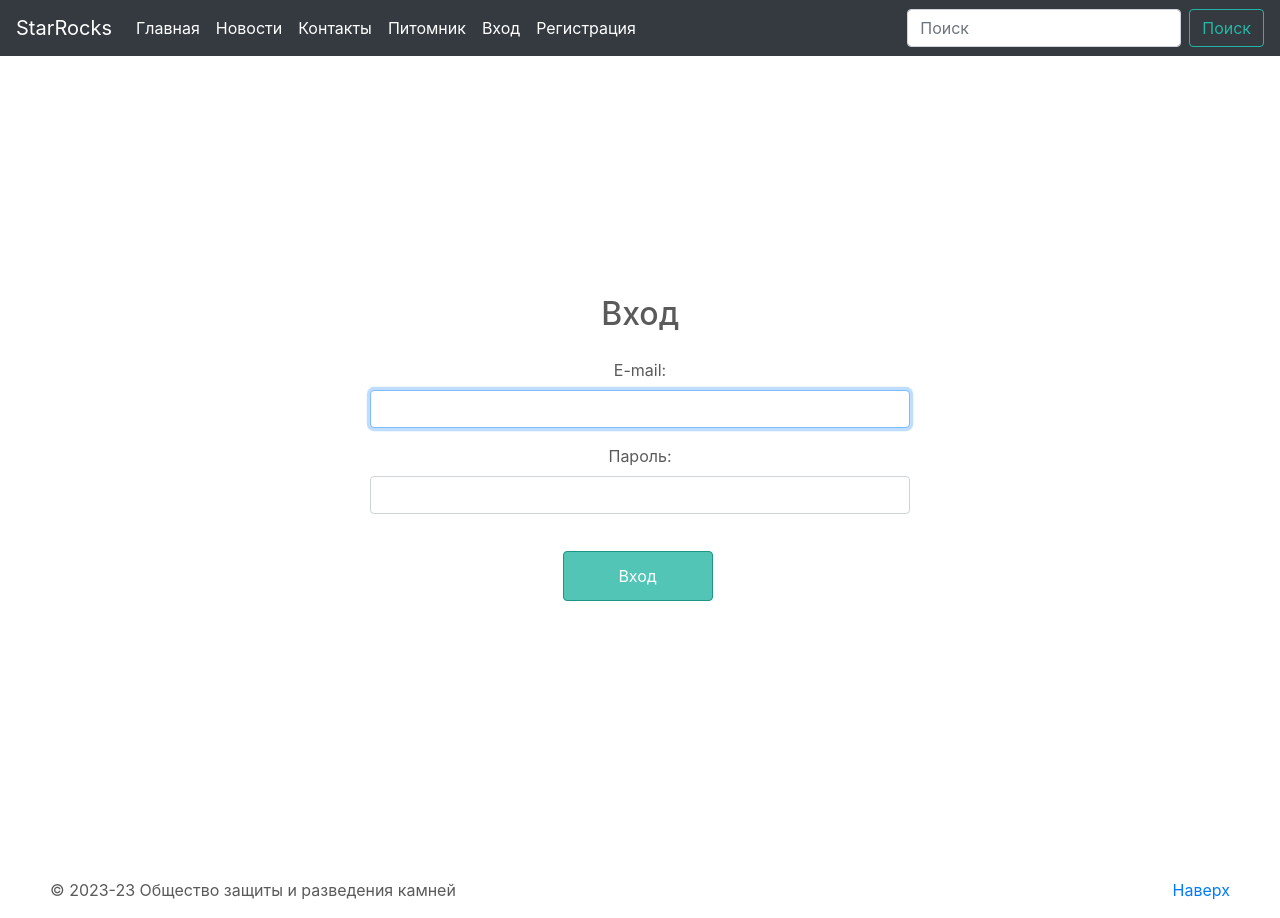
After one commit to Kseniia-Artemova/e-shop, a Django app: page /users/ in a window 1280 px wide. The commit adds this page. Run offline with Django 4.2, Linux system fonts and the light colour scheme; some libraries are stand-ins or nearby versions.

Commit message:
created templates and views for Login and Regictration

```diff
--- a/catalog/templates/catalog/includes/menu.html
+++ b/catalog/templates/catalog/includes/menu.html
@@ -18,9 +18,21 @@
             <li class="nav-item active">
               <a class="nav-link" href="{% url 'catalog:catalog' %}">Питомник</a>
             </li>
-            <li class="nav-item active">
-              <a class="nav-link" href="{% url 'catalog:creation_product' %}">Добавить питомца</a>
-            </li>
+              {% if user.is_authenticated %}
+                <li class="nav-item active">
+                  <a class="nav-link" href="{% url 'catalog:creation_product' %}">Добавить питомца</a>
+                </li>
+                <li class="nav-item active">
+                  <a class="nav-link" href="{% url 'users:logout' %}">Выход</a>
+                </li>
+              {% else %}
+                <li class="nav-item active">
+                  <a class="nav-link" href="{% url 'users:login' %}">Вход</a>
+                </li>
+                <li class="nav-item active">
+                  <a class="nav-link" href="{% url 'users:registration' %}">Регистрация</a>
+                </li>
+              {% endif %}
           </ul>
           <form class="form-inline mt-2 mt-md-0">
             <input class="form-control mr-sm-2" type="text" placeholder="Поиск" aria-label="Search">
--- a/config/settings.py
+++ b/config/settings.py
@@ -155,3 +155,5 @@ EMAIL_HOST_PASSWORD = 'AsTSNVv7pun9'
 EMAIL_USE_SSL = True
 
 AUTH_USER_MODEL = 'users.User'
+# LOGIN_REDIRECT_URL = '/'
+LOGOUT_REDIRECT_URL = '/'
--- a/config/urls.py
+++ b/config/urls.py
@@ -23,5 +23,6 @@ from django.urls import path, include
 urlpatterns = [
     path('admin/', admin.site.urls),
     path('', include('catalog.urls')),
-    path('', include('blog.urls')),
+    path('blog/', include('blog.urls')),
+    path('users/', include('users.urls')),
 ] + static(settings.MEDIA_URL, document_root=settings.MEDIA_ROOT)
--- a/users/apps.py
+++ b/users/apps.py
@@ -1,6 +1,6 @@
 from django.apps import AppConfig
 
 
-class UserConfig(AppConfig):
+class UsersConfig(AppConfig):
     default_auto_field = 'django.db.models.BigAutoField'
     name = 'users'
--- /dev/null
+++ b/users/forms.py
@@ -0,0 +1,29 @@
+from django.contrib.auth.forms import UserCreationForm, AuthenticationForm
+from users.models import User
+
+
+class UserForm(UserCreationForm):
+    """ Форма для регистрации пользователя """
+
+    class Meta:
+        model = User
+        fields = ('email', 'password1', 'password2',)
+
+    def __init__(self, *args, **kwargs):
+        super().__init__(*args, **kwargs)
+
+        self.fields['password1'].help_text = None
+
+        for field_name, field in self.fields.items():
+            field.widget.attrs['class'] = 'form-control'
+            field.widget.attrs['style'] = 'text-align: center;'
+
+class LoginForm(AuthenticationForm):
+    """ Форма для аутентификации пользователя """
+
+    def __init__(self, *args, **kwargs):
+        super().__init__(*args, **kwargs)
+
+        for field_name, field in self.fields.items():
+            field.widget.attrs['class'] = 'form-control'
+            field.widget.attrs['style'] = 'text-align: center;'
--- /dev/null
+++ b/users/templates/users/login.html
@@ -0,0 +1,22 @@
+{% extends 'catalog/base.html' %}
+{% block content %}
+<div class="center-content">
+    <div class="container">
+        <div class="row justify-content-center">
+            <div class="col-md-6">
+                <h2 class="text-center">Вход</h2>
+
+                <div class="mb-3 d-flex justify-content-center"></div>
+
+                <form method="post" action="" class="text-center">
+                    {% csrf_token %}
+                    {{ form.as_p }}
+                    <div class="btn-group mt-3" role="group">
+                        <button type="submit" class="btn confirm-button confirm-primary">Вход</button>
+                    </div>
+                </form>
+            </div>
+        </div>
+    </div>
+</div>
+{% endblock %}
--- /dev/null
+++ b/users/urls.py
@@ -0,0 +1,12 @@
+from django.contrib.auth.views import LogoutView
+from django.urls import path
+from users.apps import UsersConfig
+from users.views import RegisterView, LoginView
+
+app_name = UsersConfig.name
+
+urlpatterns = [
+    path('registration/', RegisterView.as_view(), name='registration'),
+    path('', LoginView.as_view(), name='login'),
+    path('logout/', LogoutView.as_view(), name='logout'),
+]
--- a/users/views.py
+++ b/users/views.py
@@ -1,3 +1,18 @@
+from django.contrib.auth.views import LoginView as BaseLoginView
 from django.shortcuts import render
+from django.urls import reverse_lazy
+from django.views.generic import CreateView
+from users.forms import UserForm, LoginForm
+from users.models import User
 
-# Create your views here.
+
+class RegisterView(CreateView):
+    model = User
+    form_class = UserForm
+    success_url = reverse_lazy('catalog:home')
+    template_name = 'users/registration.html'
+
+
+class LoginView(BaseLoginView):
+    template_name = 'users/login.html'
+    form_class = LoginForm
```
Also changed, not shown: users/templates/users/registration.html (added, +24 -0 lines), 1 other file.
